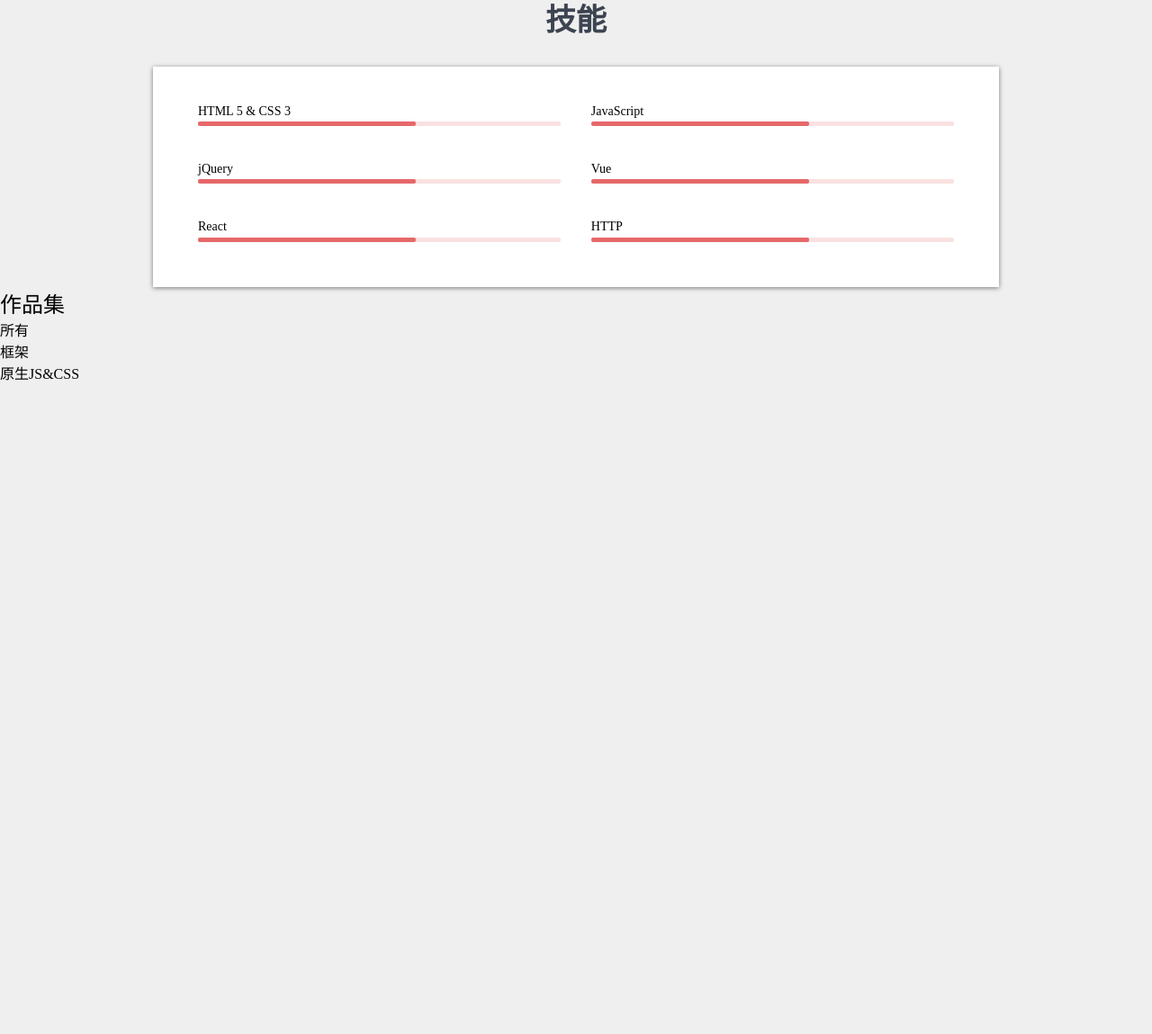
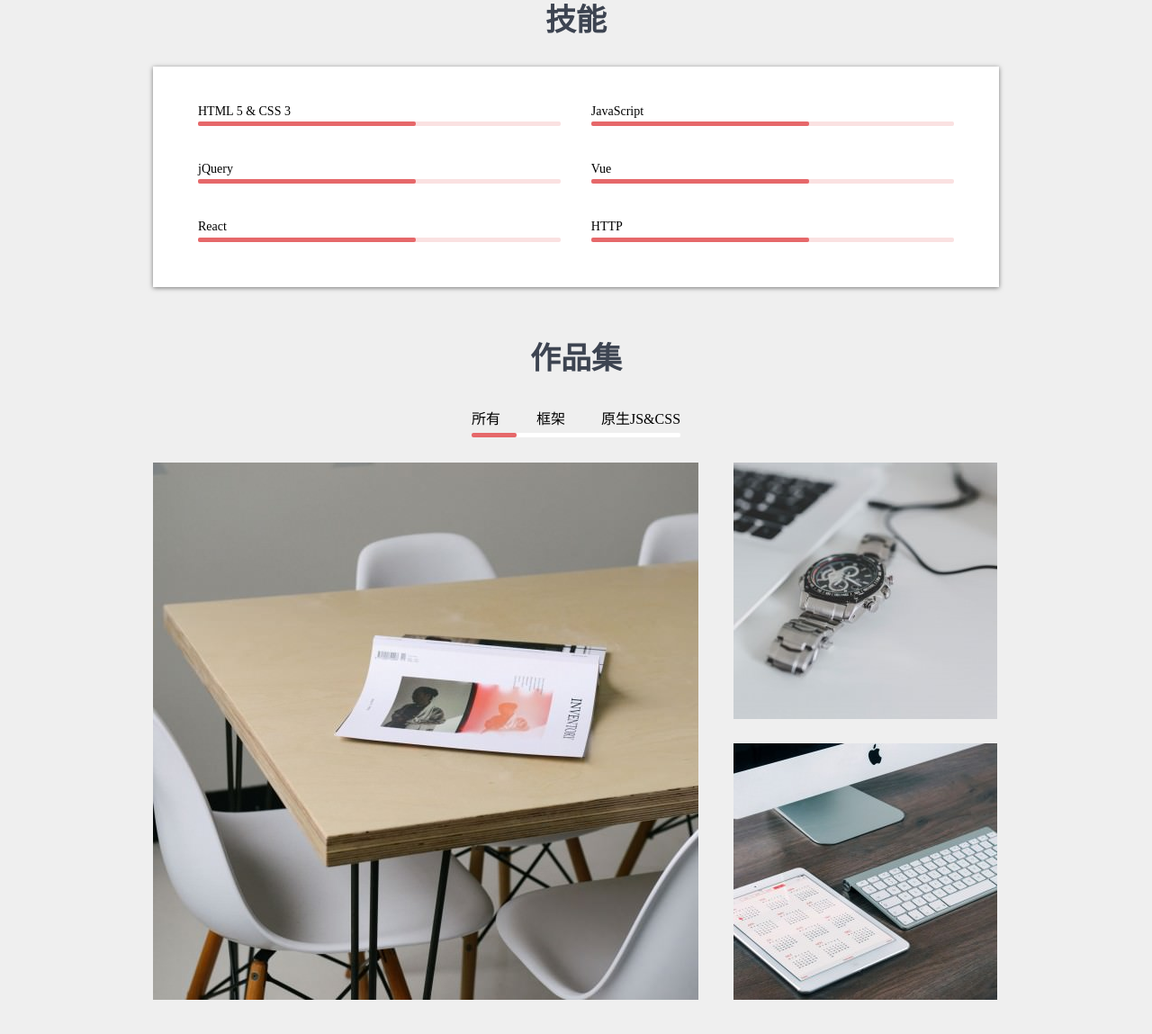
Before and after one commit to VanityEmperor/resume-1, a plain HTML site: page index.html in a window 1280 px wide. Shown: the part 944-2093 px from the top of the page at 90% size. Before the commit the page ends 1370 px from the top, so only its background shows below. Drawn offline with Linux system fonts and the light colour scheme.

Commit message:
作品展示区

```diff
--- a/index.html
+++ b/index.html
@@ -141,20 +141,40 @@
 			</li>
 		  </ol>
 	</section>
-	<section>
+	<section class="portfolio">
 		<h2>作品集</h2>
 		<nav>
-			<ol>
-				<li>所有</li>
-				<li>框架</li>
-				<li>原生JS&amp;CSS</li>
-			</ol>
+		  <ol class="clearfix">
+			<li id="portfolio1">所有</li>
+			<li id="portfolio2">框架</li>
+			<li id="portfolio3">原生JS&amp;CSS</li>
+		  </ol>
+		  <div id="portfolioBar" class="bar state-1">
+			<div class="bar-inner"></div>
+		  </div>
 		</nav>
-		<div class="jobs">
-			<div class="big"></div>
-			<div class="small"></div>
-			<div class="small"></div>
+		<div class="works" style="height: 597px;">
+		  <div class="big" style="top:0; left:0;">
+			<img src="./img/1.jpg" alt="作品1">
+		  </div>
+		  <div class="small" style="top:0; left:645px;">
+			  <img src="./img/2.jpg" alt="作品2">
+		  </div>
+		  <div class="small" style="top:312px; left:645px;">
+			  <img src="./img/3.jpg" alt="作品3">
+		  </div>
 		</div>
 	</section>
 </body>
+<script>
+	portfolio1.onclick=function(){
+	  portfolioBar.className = 'bar state-1'
+	}
+	portfolio2.onclick=function(){
+	  portfolioBar.className = 'bar state-2'
+	}
+	portfolio3.onclick=function(){
+	  portfolioBar.className = 'bar state-3'
+	}
+  </script>
 </html>
--- a/style.css
+++ b/style.css
@@ -195,13 +195,15 @@ body > main .downloadResume:hover{
     line-height: 1.8;
     font-size: 18px;
 }
-section.skills{
+section.skills,
+section.portfolio{
    max-width: 940px;
    margin-left: auto;
    margin-right: auto;
    margin-top: 60px;
 }
-section.skills > h2{
+section.skills > h2,
+section.portfolio > h2{
     text-align: center;
     color: #3d4451;
     font-size: 34px;
@@ -239,3 +241,60 @@ section.skills .progressBar > .progress{
     width: 60%;
     border-radius: 2px;
 }
+section.portfolio{
+    text-align: center;
+    margin-bottom: 100px;
+}
+section.portfolio > nav {
+    text-align: center;
+}
+section.portfolio > nav > ol{
+    margin: 0 auto;
+    display: inline-block;
+    vertical-align: top;
+}
+section.portfolio > nav > ol >li{
+    float: left;
+    margin-left: 40px;
+    cursor: pointer;
+}
+section.portfolio > nav > ol > li:first-child{
+    margin-left: 0;
+}
+section.portfolio >nav{
+    display: inline-block;
+    vertical-align: top;
+    margin-top: 32px;
+}
+section.portfolio > nav .bar{
+ height: 5px;
+ background: white;
+ margin-top: 5px;
+ margin-bottom: 28px;
+ border-radius: 2px;
+}
+section.portfolio > nav .bar-inner{
+    height: 100%;
+    background: #e6686a;
+    border-radius: 2px;
+    transition: all 0.3s;
+}
+section.portfolio > nav .bar.state-1 .bar-inner{
+    margin-left: 0;
+    width: 50px
+}
+section.portfolio > nav .bar.state-2 .bar-inner{
+   margin-left: 73px;
+   width: 50px
+}
+section.portfolio > nav .bar.state-3 .bar-inner{
+   margin-left: 143px;
+   width: 91px
+}
+section.portfolio .works{
+    position: relative;
+}
+section.portfolio .works > .big,
+section.portfolio .works > .small{
+    position: absolute;
+}
```
Also changed, not shown: img/1.jpg (added), img/2.jpg (added), img/3.jpg (added).
